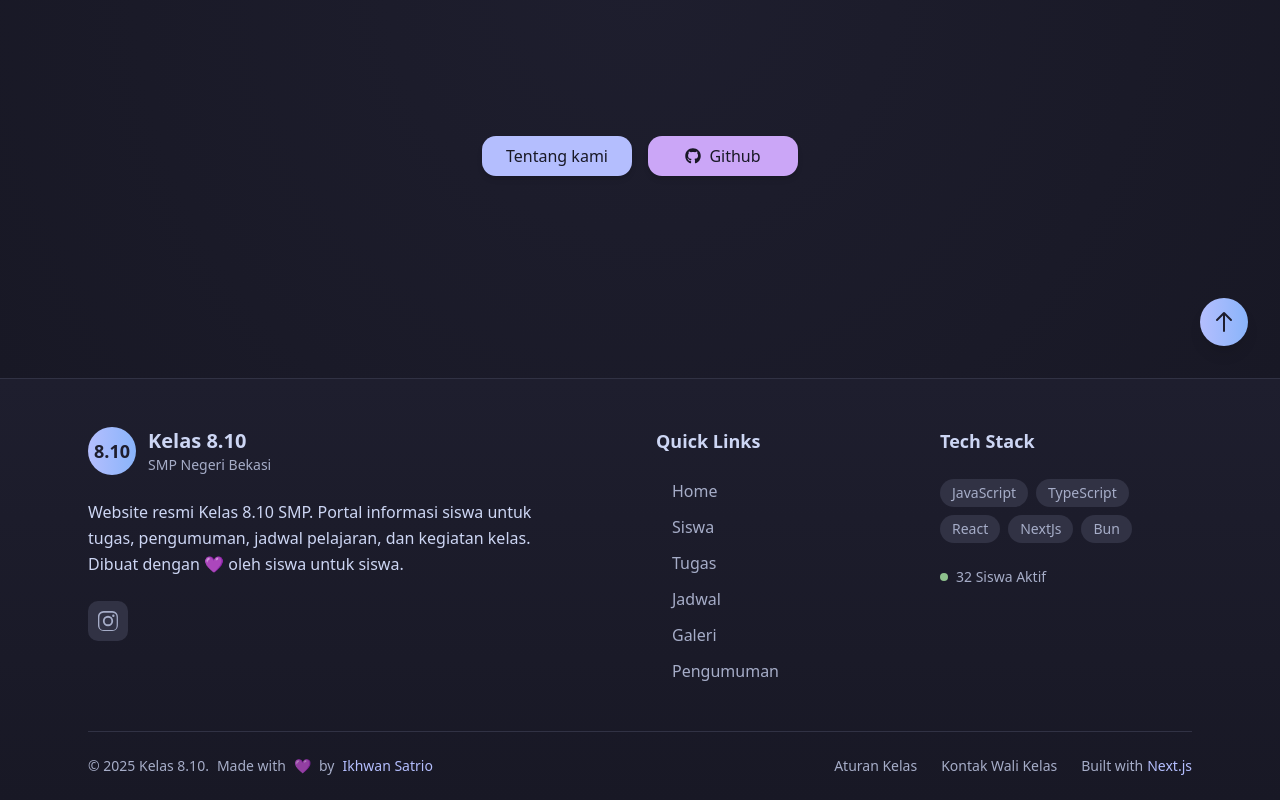
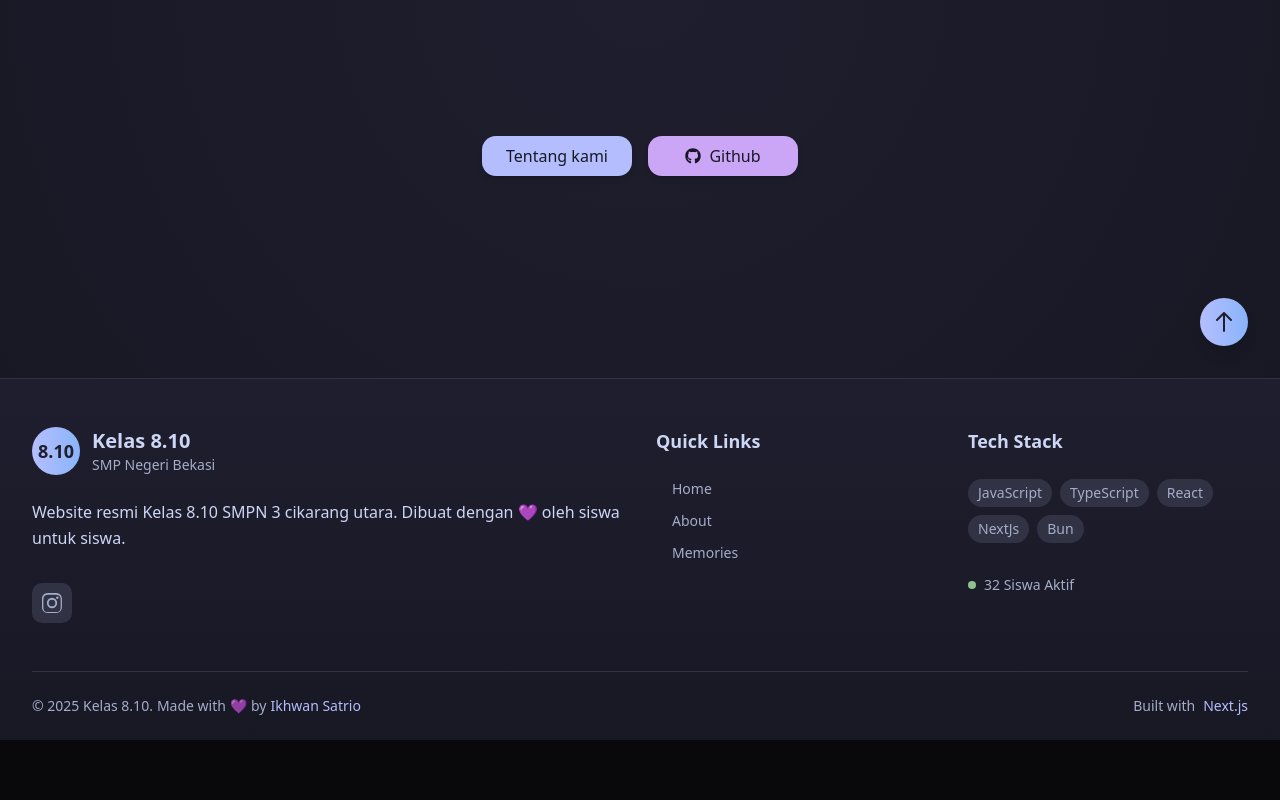
Before and after one commit to wanto-production/web-kelas, a Next.js app: page / in a window 1280 px wide. Shown: the part 422-1222 px from the top of the page. After the commit the page ends 1162 px from the top, so only its background shows below. Built offline with nearby package versions, Linux system fonts and the light colour scheme.

Commit message:
initial commit

```diff
--- a/src/app/page.tsx
+++ b/src/app/page.tsx
@@ -7,7 +7,7 @@ import CircularText from "@/components/CircularText";
 import Link from "next/link";
 
 export const metadata: Metadata = {
-  title: "home"
+  title: "8.10 | home"
 };
 
 export default function Page() {
--- a/src/components/footer.tsx
+++ b/src/components/footer.tsx
@@ -19,11 +19,8 @@ export const Footer: React.FC = () => {
 
   const quickLinks = [
     { name: 'Home', href: '/' },
-    { name: 'Siswa', href: '/students' },
-    { name: 'Tugas', href: '/assignments' },
-    { name: 'Jadwal', href: '/schedule' },
-    { name: 'Galeri', href: '/gallery' },
-    { name: 'Pengumuman', href: '/announcements' }
+    { name: 'About', href: '/about' },
+    { name: 'Memories', href: '/memo' },
   ];
 
   const techStack = ['JavaScript', 'TypeScript', 'React', 'NextJs', 'Bun'];
@@ -34,13 +31,14 @@ export const Footer: React.FC = () => {
 
   return (
     <footer className="bg-gradient-to-b from-[#1e1e2e] to-[#181825] border-t border-[#313244]">
-      <div className="max-w-6xl mx-auto px-6">
+      <div className="max-w-7xl mx-auto px-4 sm:px-6 lg:px-8">
         {/* Main Footer Content */}
-        <div className="py-12 grid grid-cols-1 md:grid-cols-2 lg:grid-cols-4 gap-8">
+        <div className="py-12 grid grid-cols-1 gap-8 md:grid-cols-2 lg:grid-cols-4">
+
           {/* Brand Section */}
           <div className="lg:col-span-2 space-y-6">
             <div className="flex items-center space-x-3">
-              <div className="w-12 h-12 bg-gradient-to-r from-[#b4befe] to-[#89b4fa] rounded-full flex items-center justify-center">
+              <div className="w-12 h-12 bg-gradient-to-r from-[#b4befe] to-[#89b4fa] rounded-full flex items-center justify-center flex-shrink-0">
                 <span className="text-[#1e1e2e] font-bold text-lg">8.10</span>
               </div>
               <div>
@@ -49,13 +47,12 @@ export const Footer: React.FC = () => {
               </div>
             </div>
 
-            <p className="text-[#cdd6f4] leading-relaxed max-w-md">
-              Website resmi Kelas 8.10 SMP. Portal informasi siswa untuk tugas, pengumuman,
-              jadwal pelajaran, dan kegiatan kelas. Dibuat dengan 💜 oleh siswa untuk siswa.
+            <p className="text-[#cdd6f4] leading-relaxed text-sm sm:text-base">
+              Website resmi Kelas 8.10 SMPN 3 cikarang utara. Dibuat dengan 💜 oleh siswa untuk siswa.
             </p>
 
             {/* Social Links */}
-            <div className="flex space-x-4">
+            <div className="flex space-x-4 pt-2">
               {socialLinks.map((social) => (
                 <a
                   key={social.name}
@@ -79,13 +76,13 @@ export const Footer: React.FC = () => {
             <ul className="space-y-3">
               {quickLinks.map((link) => (
                 <li key={link.name}>
-                  <a
+                  <Link
                     href={link.href}
-                    className="text-[#a6adc8] hover:text-[#b4befe] transition-colors duration-200 flex items-center group"
+                    className="text-[#a6adc8] hover:text-[#b4befe] transition-colors duration-200 flex items-center group text-sm"
                   >
                     <span className="w-1 h-1 bg-[#b4befe] rounded-full mr-3 opacity-0 group-hover:opacity-100 transition-opacity duration-200"></span>
                     {link.name}
-                  </a>
+                  </Link>
                 </li>
               ))}
             </ul>
@@ -98,7 +95,7 @@ export const Footer: React.FC = () => {
               {techStack.map((subject) => (
                 <span
                   key={subject}
-                  className="px-3 py-1 bg-[#313244] text-[#a6adc8] text-sm rounded-full hover:bg-[#b4befe]/20 hover:text-[#cdd6f4] transition-all duration-200 cursor-default"
+                  className="px-2.5 py-1 bg-[#313244] text-[#a6adc8] text-xs sm:text-sm rounded-full hover:bg-[#b4befe]/20 hover:text-[#cdd6f4] transition-all duration-200 cursor-default whitespace-nowrap"
                 >
                   {subject}
                 </span>
@@ -106,16 +103,16 @@ export const Footer: React.FC = () => {
             </div>
 
             {/* Status */}
-            <div className="flex items-center space-x-2">
-              <div className="w-2 h-2 bg-[#a6e3a1] rounded-full animate-pulse"></div>
-              <span className="text-sm text-[#a6adc8]">32 Siswa Aktif</span>
+            <div className="flex items-center space-x-2 pt-2">
+              <div className="w-2 h-2 bg-[#a6e3a1] rounded-full animate-pulse flex-shrink-0"></div>
+              <span className="text-xs sm:text-sm text-[#a6adc8]">32 Siswa Aktif</span>
             </div>
           </div>
         </div>
 
         {/* Bottom Section */}
-        <div className="py-6 border-t border-[#313244] flex flex-col md:flex-row items-center justify-between gap-4">
-          <div className="flex items-center space-x-2 text-[#a6adc8] text-sm">
+        <div className="py-6 border-t border-[#313244] flex flex-col md:flex-row items-center justify-between gap-4 text-xs sm:text-sm">
+          <div className="flex flex-wrap items-center justify-center md:justify-start gap-x-1 text-[#a6adc8]">
             <span>&copy; {currentYear} Kelas 8.10.</span>
             <span>Made with</span>
             <span className="text-[#f5c2e7] animate-pulse">💜</span>
@@ -123,27 +120,19 @@ export const Footer: React.FC = () => {
             <span className="text-[#b4befe] font-medium">Ikhwan Satrio</span>
           </div>
 
-          <div className="flex items-center space-x-6 text-sm">
-            <Link href="/privacy" className="text-[#a6adc8] hover:text-[#b4befe] transition-colors">
-              Aturan Kelas
-            </Link>
-            <Link href="/contact" className="text-[#a6adc8] hover:text-[#b4befe] transition-colors">
-              Kontak Wali Kelas
-            </Link>
-            <div className="flex items-center space-x-1 text-[#a6adc8]">
-              <span>Built with</span>
-              <span className="text-[#b4befe] font-medium">Next.js</span>
-            </div>
+          <div className="flex items-center space-x-2 text-[#a6adc8]">
+            <span>Built with</span>
+            <span className="text-[#b4befe] font-medium">Next.js</span>
           </div>
         </div>
 
         {/* Scroll to Top Button */}
         <button
           onClick={handleScrollToTop}
-          className="fixed bottom-8 right-8 w-12 h-12 bg-gradient-to-r from-[#b4befe] to-[#89b4fa] text-[#1e1e2e] rounded-full shadow-lg hover:shadow-xl hover:scale-110 transition-all duration-300 z-50 group"
+          className="fixed bottom-6 right-6 sm:bottom-8 sm:right-8 w-10 h-10 sm:w-12 sm:h-12 bg-gradient-to-r from-[#b4befe] to-[#89b4fa] text-[#1e1e2e] rounded-full shadow-lg hover:shadow-xl hover:scale-110 transition-all duration-300 z-50 group flex items-center justify-center"
           aria-label="Scroll to top"
         >
-          <svg className="w-6 h-6 mx-auto group-hover:-translate-y-0.5 transition-transform" fill="none" stroke="currentColor" viewBox="0 0 24 24">
+          <svg className="w-4 h-4 sm:w-6 sm:h-6 mx-auto group-hover:-translate-y-0.5 transition-transform" fill="none" stroke="currentColor" viewBox="0 0 24 24">
             <path strokeLinecap="round" strokeLinejoin="round" strokeWidth="2" d="M5 10l7-7m0 0l7 7m-7-7v18" />
           </svg>
         </button>
```
